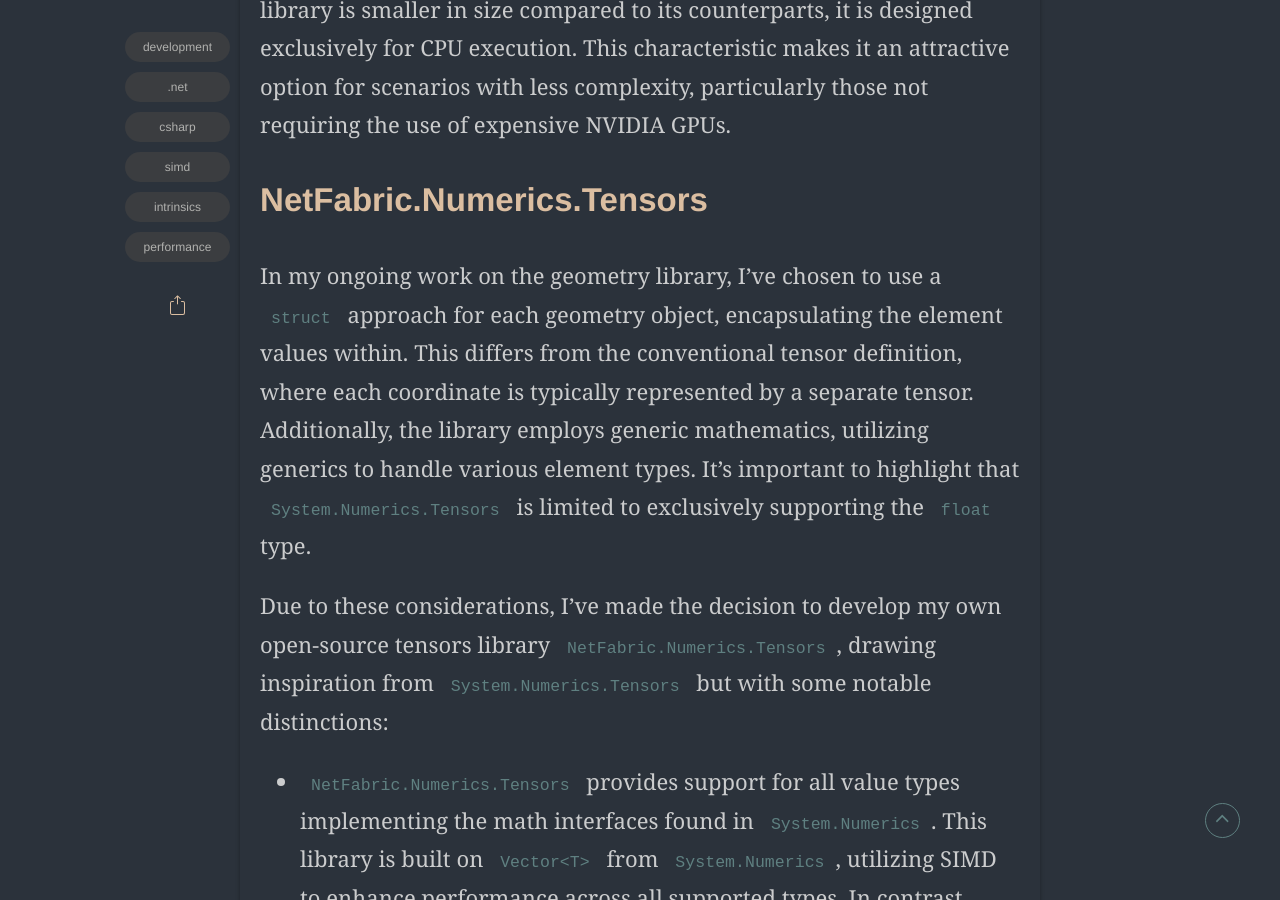
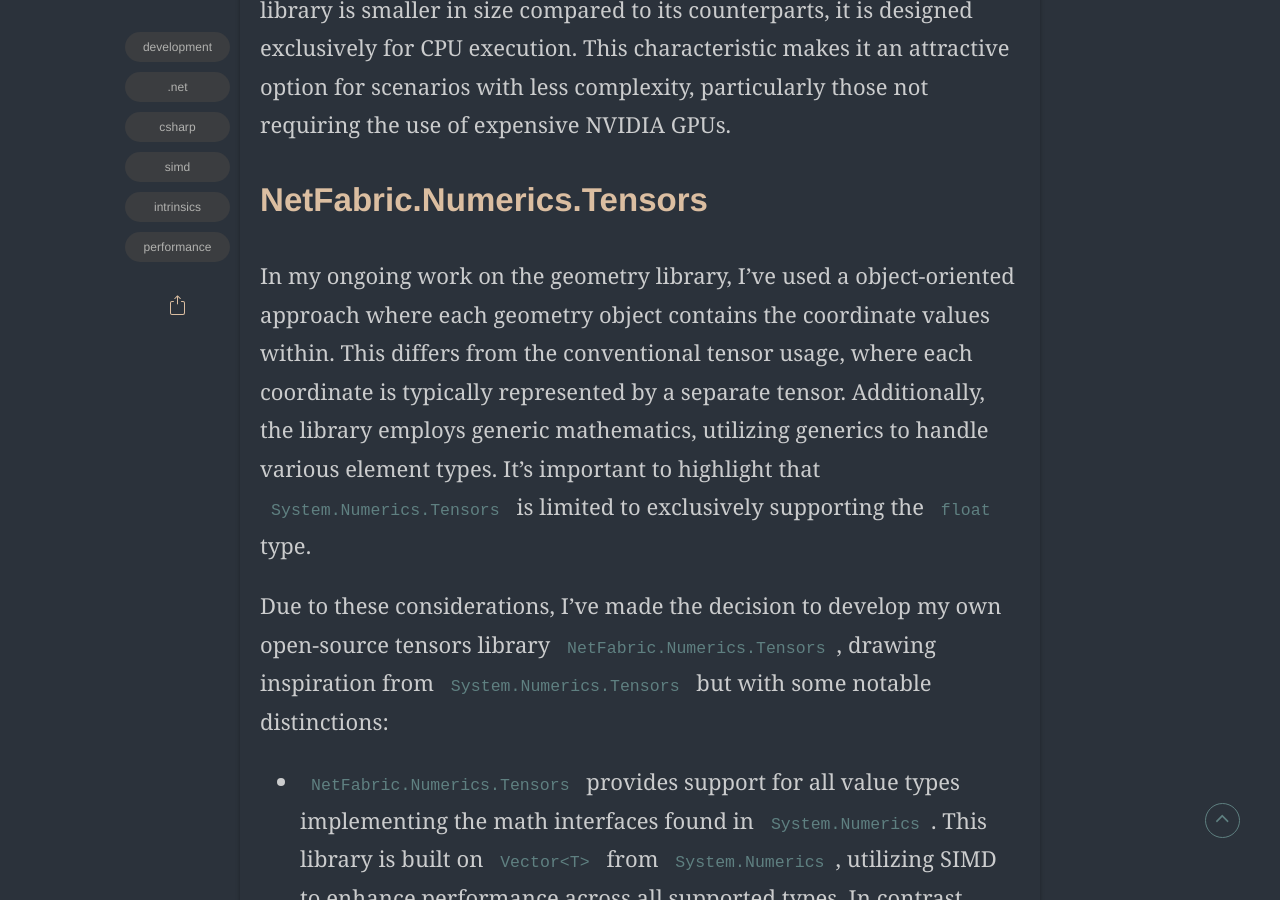
Before and after one commit to the-mvm/the-mvm.github.io, a Jekyll site: the page built from _posts/2024-01-02-A-generic-tensor-library-for-dotnet.md, in a window 1280 px wide and 900 px high, scrolled down 2574 px. Built offline with Jekyll 4.4.1, drawn with Linux system fonts in a browser that asks for light colours; some web fonts are replaced; comment, search, counter and statistics services are not loaded.

Commit message:
use "object-oriented approach"

```diff
--- a/_posts/2024-01-02-A-generic-tensor-library-for-dotnet.md
+++ b/_posts/2024-01-02-A-generic-tensor-library-for-dotnet.md
@@ -30,7 +30,7 @@ While these libraries are primarily developed in Python, there are ports availab
 
 ## NetFabric.Numerics.Tensors
 
-In my ongoing work on the geometry library, I've chosen to use a `struct` approach for each geometry object, encapsulating the element values within. This differs from the conventional tensor definition, where each coordinate is typically represented by a separate tensor. Additionally, the library employs generic mathematics, utilizing generics to handle various element types. It's important to highlight that `System.Numerics.Tensors` is limited to exclusively supporting the `float` type.
+In my ongoing work on the geometry library, I've used a object-oriented approach where each geometry object contains the coordinate values within. This differs from the conventional tensor usage, where each coordinate is typically represented by a separate tensor. Additionally, the library employs generic mathematics, utilizing generics to handle various element types. It's important to highlight that `System.Numerics.Tensors` is limited to exclusively supporting the `float` type.
 
 Due to these considerations, I've made the decision to develop my own open-source tensors library `NetFabric.Numerics.Tensors`, drawing inspiration from `System.Numerics.Tensors` but with some notable distinctions:
 
```
